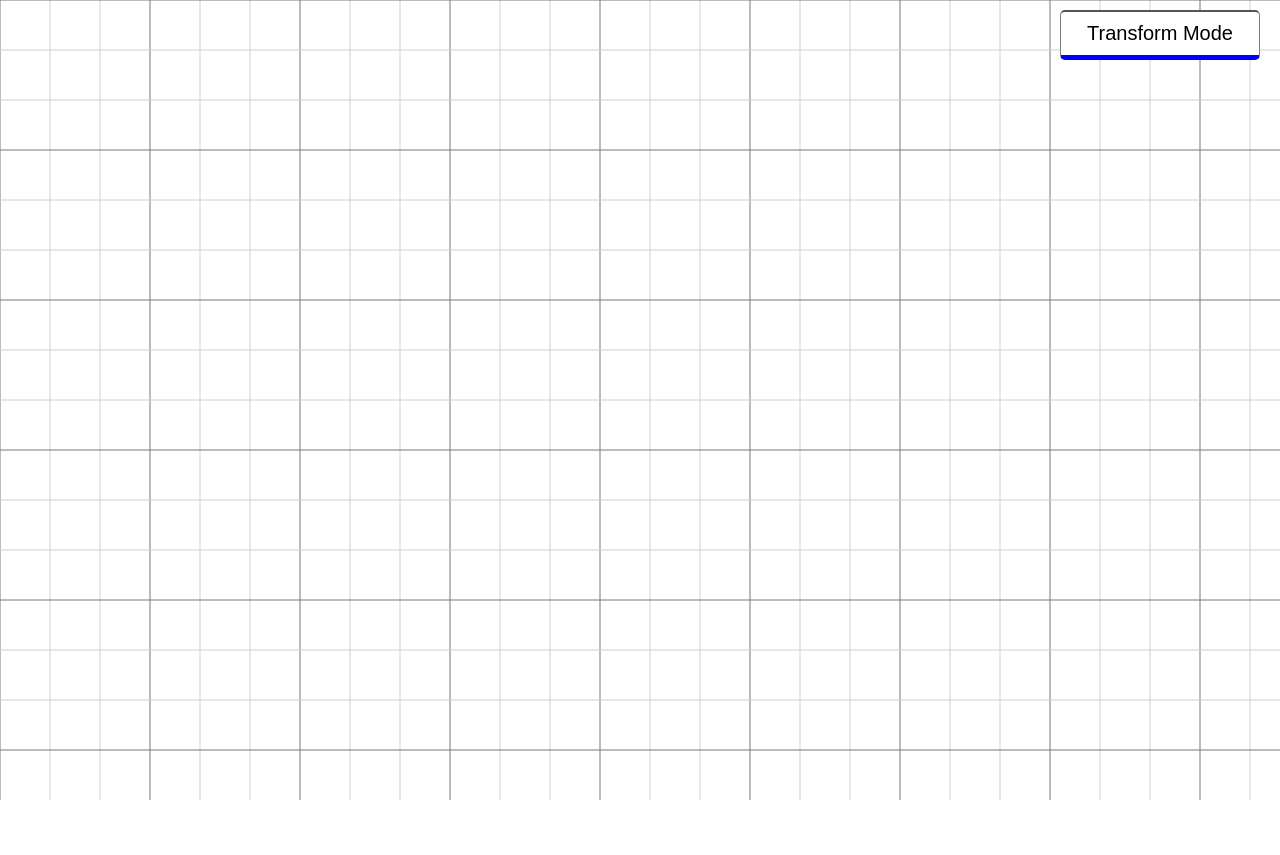
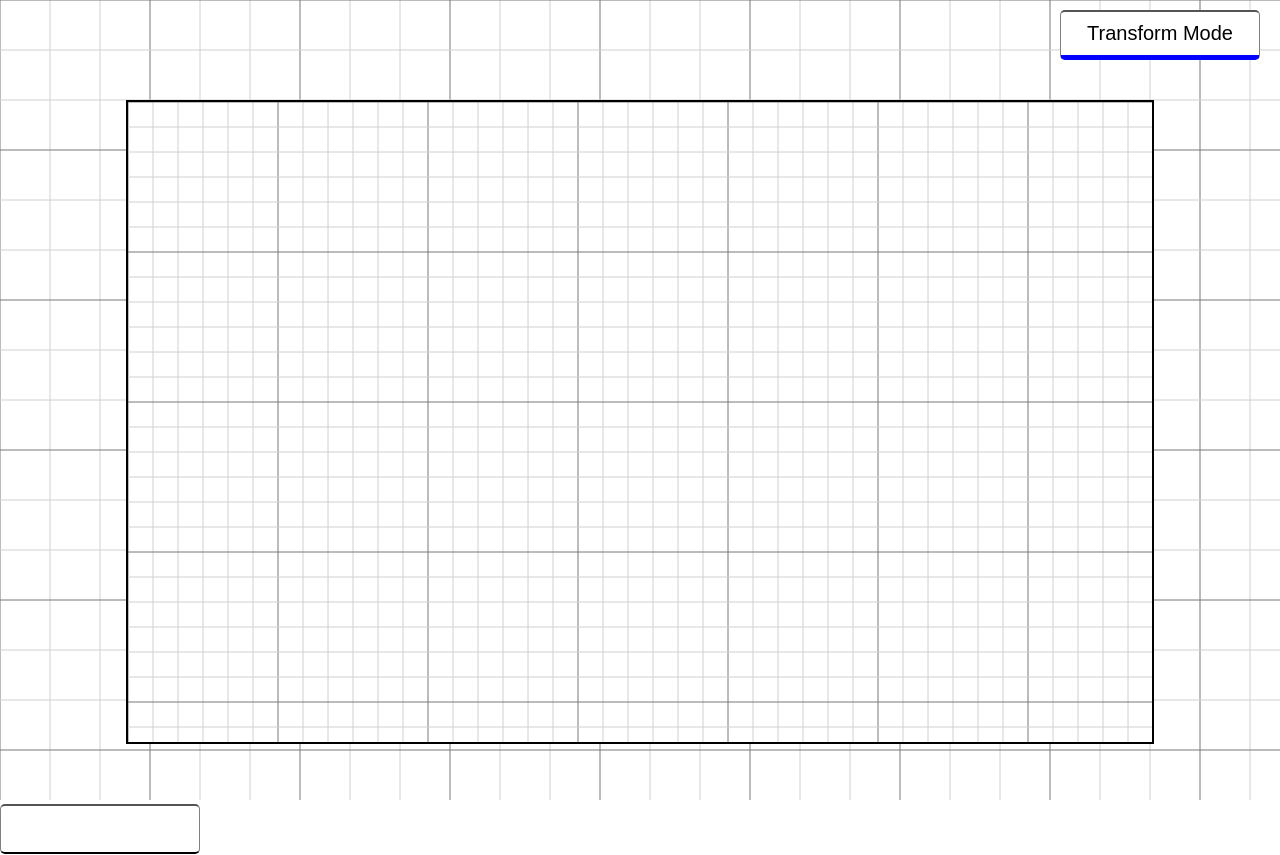
Before and after one commit to Bram-Hub/VisualLogic-Web, a plain HTML site: page index.html in a window 1280 px wide. Before the commit the page ends 804 px from the top, so only its background shows below. Drawn offline with Linux system fonts and the light colour scheme.

Commit message:
initial work on mini renderer

```diff
--- a/index.css
+++ b/index.css
@@ -5,10 +5,7 @@ body{
 }
 
 .btn{
-	position: absolute;
 	z-index: 999;
-	top: 10px;
-	right: 20px;
 
 	background-color: white;
 	border-left: 1px solid gray;
@@ -28,3 +25,23 @@ body{
 .btn-proof{
 	border-bottom: 5px solid green;
 }
+
+#mini-canvas{
+	/*display: none;*/
+	position: absolute;
+	width: 80%;
+	height: 80%;
+	/*background-color: green;*/
+	top: 100px;
+	margin-left: auto;
+	margin-right: auto;
+	left: 0;
+	right: 0;
+	border: solid 2px black;
+}
+
+#toggle_mode{
+	top: 10px;
+	right: 20px;
+	position: absolute;
+}
--- a/index.html
+++ b/index.html
@@ -9,6 +9,7 @@
 	<script type="text/javascript" src="src/camera.js"></script>
 	<script type="text/javascript" src="src/cutmanager.js"></script>
 	<script type="text/javascript" src="src/symbol.js"></script>
+	<script type="text/javascript" src="src/minirenderer.js"></script>
 
 	<script type="text/javascript" src="src/lib/math.js"></script>
 	<script type="text/javascript" src="src/lib/point.js"></script>
@@ -20,8 +21,12 @@
 <p id="debug" style="position: absolute;z-index: 999;"></p>
 <button onclick="toggleMode()" id = "toggle_mode" class = "btn btn-transform">Transform Mode</button>
 
-<body onload="main()">
+<body onload="main(); loadMini();">
 	<canvas id="canvas" width="100%"></canvas>
 </body>
 
+<div>
+	<canvas id="mini-canvas"></canvas>
+	<button class="btn"></button>
+</div>
 </html>
--- a/src/cutmanager.js
+++ b/src/cutmanager.js
@@ -90,8 +90,6 @@ class __CUT_MANAGER{
                     continue;
 
                 if ( isWithinCut(i,j) || isWithinCut(j,i) ){
-                    if ( i.id === j.id )
-                        continue;
 
                     if ( i.area > j.area ){
                         i.addChildCut(j);
--- a/src/main.js
+++ b/src/main.js
@@ -13,14 +13,13 @@ function main(){
 	}
 
 	CANVAS.focus();
-	CONTEXT = canvas.getContext("2d");
+	CONTEXT = CANVAS.getContext("2d");
 
 	//initialze the canvas dimensions
 	onResize();
 	window.addEventListener("resize", onResize);
 
 	CAMERA = new Camera();
-
 
 	initUserInput();
 	renderLoop();
@@ -29,7 +28,7 @@ function main(){
 
 //main application loop
 function renderLoop(){
-	renderGrid();
+	CONTEXT = renderGrid(CONTEXT, C_WIDTH, C_HEIGHT);
 	updateUserInput();
 
 	IS_OVER_OBJ = false;
@@ -62,7 +61,7 @@ function renderLoop(){
 	}
 
 	for ( s of SYMBOLS ){
-		drawSymbol(s);
+		drawSymbol(s, CONTEXT);
 	}
 
 	//we realeased the mouse and a temporary cut exists, now create it
@@ -77,8 +76,9 @@ function renderLoop(){
 		TMP_ORIGIN = null;
 	}
 
-	if (CURRENT_OBJ)
-		document.getElementById("debug").innerHTML += "<br>" + CURRENT_OBJ.toString();
+	if (CURRENT_OBJ){
+		document.getElementById("debug").innerHTML += "<br>Current : " + CURRENT_OBJ.toString();
+	}
 
 	if ( DEBUG )
 		drawDistancesOfCuts();
--- /dev/null
+++ b/src/minirenderer.js
@@ -0,0 +1,34 @@
+
+var MINI_CANVAS, MINI_CONTEXT,
+	M_HEIGHT, M_WIDTH, IS_MINI_OPEN = false,
+	SCRATCH_CUTS = [],
+	SCRATCH_SYMS = [];
+
+function loadMini(){
+	MINI_CANVAS = document.getElementById("mini-canvas");
+	if ( !CANVAS || !CANVAS.getContext("2d")){
+		alert("Failed to initialized mini canvas element");
+		return;
+	}
+
+	IS_MINI_OPEN = true;
+
+	MINI_CONTEXT = MINI_CANVAS.getContext("2d");
+	M_HEIGHT = MINI_CANVAS.clientHeight;
+	M_WIDTH = MINI_CANVAS.clientWidth;
+
+	fixBlur(MINI_CANVAS, MINI_CONTEXT, M_WIDTH, M_HEIGHT);
+	renderMiniCanvas();
+}
+
+
+//main application loop
+function renderMiniCanvas(){
+	MINI_CONTEXT = renderGrid(MINI_CONTEXT, M_WIDTH, M_HEIGHT, 25);
+
+	for ( s of SCRATCH_SYMS ){
+		drawSymbol(s, MINI_CONTEXT);
+	}
+
+	requestAnimationFrame(renderMiniCanvas);
+}
--- a/src/renderer.js
+++ b/src/renderer.js
@@ -4,32 +4,33 @@
 * Draws the background grid, this also acts as a method
 * of clearing the previous frame
 */
-function renderGrid(){
-	CONTEXT.fillStyle = 'white';
-	CONTEXT.fillRect(0,0,C_WIDTH,C_HEIGHT);
+function renderGrid(context, width, height, line_width = 50){
+	context.fillStyle = 'white';
+	context.fillRect(0,0,width,height);
 
 	//x direction
-	let line_width = 50;
-	for(var i = 0; i < C_WIDTH; i += line_width){
+	for(var i = 0; i < width; i += line_width){
 
-		CONTEXT.strokeStyle = i % 150 === 0 ? "#787878" : "#D0D0D0";
+		context.strokeStyle = i % 150 === 0 ? "#787878" : "#D0D0D0";
 
-		CONTEXT.beginPath();
-		CONTEXT.moveTo(i,0)
-		CONTEXT.lineTo(i, C_HEIGHT);
-		CONTEXT.stroke();
+		context.beginPath();
+		context.moveTo(i,0)
+		context.lineTo(i, height);
+		context.stroke();
 	}
 
 	//y direction
-	for(var i = 0; i < C_HEIGHT; i += line_width){
+	for(var i = 0; i < height; i += line_width){
 
-		CONTEXT.strokeStyle = i % 150 === 0 ? "#787878" : "#D0D0D0";
+		context.strokeStyle = i % 150 === 0 ? "#787878" : "#D0D0D0";
 
-		CONTEXT.beginPath();
-		CONTEXT.moveTo(0,i)
-		CONTEXT.lineTo(C_WIDTH, i);
-		CONTEXT.stroke();
+		context.beginPath();
+		context.moveTo(0,i)
+		context.lineTo(width, i);
+		context.stroke();
 	}
+
+	return context;
 }
 
 
@@ -60,14 +61,18 @@ function onResize() {
 	C_HEIGHT = window.innerHeight;
     MOUSE_POS = new Point(0,0);
 
+    fixBlur(CANVAS, CONTEXT, C_WIDTH, C_HEIGHT);
+}
 
-    ratio = getDeviceRatio();
-    CANVAS.width = C_WIDTH * ratio;
-    CANVAS.height = C_HEIGHT * ratio;
-    CANVAS.style.width = C_WIDTH + "px";
-    CANVAS.style.height = C_HEIGHT + "px";
+
+function fixBlur(canvas, context, width, height){
+	ratio = getDeviceRatio();
+    canvas.width = width * ratio;
+    canvas.height = height * ratio;
+    canvas.style.width = width + "px";
+    canvas.style.height = height + "px";
     //                    a     b  c  d      e  f
-    CONTEXT.setTransform(ratio, 0, 0, ratio, 0, 0);
+    context.setTransform(ratio, 0, 0, ratio, 0, 0);
     /**
     [ a c e
       b d f
--- a/src/symbol.js
+++ b/src/symbol.js
@@ -54,21 +54,27 @@ class Symbol{
 	}
 }
 
-function addSymbol(sym){
+function addSymbol(sym, is_mini){
+	if(is_mini){
+		SCRATCH_SYMS.push(sym);
+		return;
+	}
+
+
 	SYMBOLS.push(sym);
 	CutManager.getInstance().addObj(sym);
 }
 
-function drawSymbol(sym){
-	CONTEXT.fillStyle = sym.is_mouse_over ? "blue" : "black";
-	CONTEXT.font = "italic 70px Times New Roman";
+function drawSymbol(sym, context){
+	context.fillStyle = sym.is_mouse_over ? "blue" : "black";
+	context.font = "italic 70px Times New Roman";
 
-	CONTEXT.fillText(sym.letter, sym.real_x, sym.real_y);
+	context.fillText(sym.letter, sym.real_x, sym.real_y);
 
 	if ( DEBUG ){
-		CONTEXT.beginPath();
-		CONTEXT.rect(sym.x - 25, sym.y - 25, sym.width, sym.height);
-		CONTEXT.stroke();
+		context.beginPath();
+		context.rect(sym.x - 25, sym.y - 25, sym.width, sym.height);
+		context.stroke();
 	}
 }
 
--- a/src/userInput.js
+++ b/src/userInput.js
@@ -27,12 +27,14 @@ function updateUserInput(){
 	IS_DRAGGING = IS_MOUSE_DOWN && IS_MOVING;
 	IS_MOVING = false;
 
-	if ( IS_DRAGGING && CURRENT_OBJ === null ){
-		CAMERA.updatePan( LAST_MOUSE_POS, MOUSE_POS );
-	}
+	if (!PROOF_MODE){
+		if ( IS_DRAGGING && CURRENT_OBJ === null ){
+			CAMERA.updatePan( LAST_MOUSE_POS, MOUSE_POS );
+		}
 
-	if ( IS_DRAGGING && !(CURRENT_OBJ === null) ){
-		CURRENT_OBJ.updatePos( MOUSE_POS );
+		if ( IS_DRAGGING && !(CURRENT_OBJ === null) ){
+			CURRENT_OBJ.updatePos( MOUSE_POS );
+		}
 	}
 
 	if ( CURRENT_OBJ === null ){
@@ -118,7 +120,7 @@ function onKeyUp(e){
 	}else if( e.code === "ShiftLeft" || e.code === "ShiftRight" ){
 		SHIFT_DOWN = false;
 	}else if( isAlpha(e.code) && !CTRL_DOWN && e.code != "KeyR" && !PROOF_MODE){
-		addSymbol( new Symbol(e.code[3]) );
+		addSymbol( new Symbol(e.code[3]), IS_MINI_OPEN );
 	}
 
 	SHIFT_DOWN = CTRL_DOWN = false;
```
